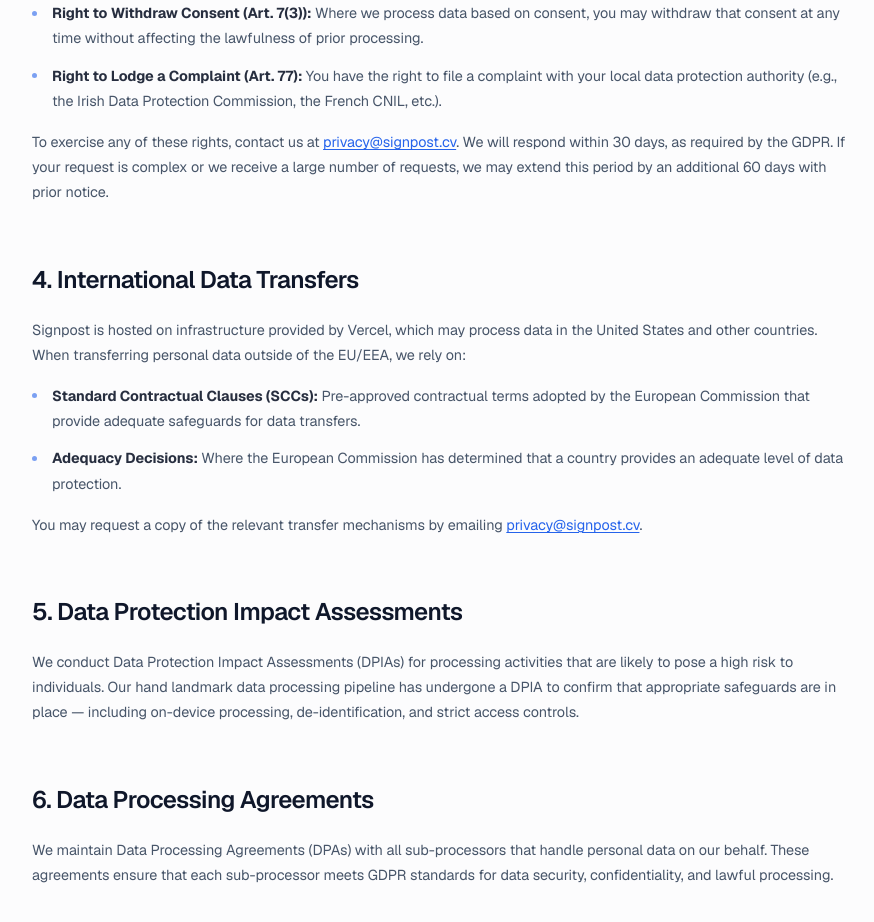
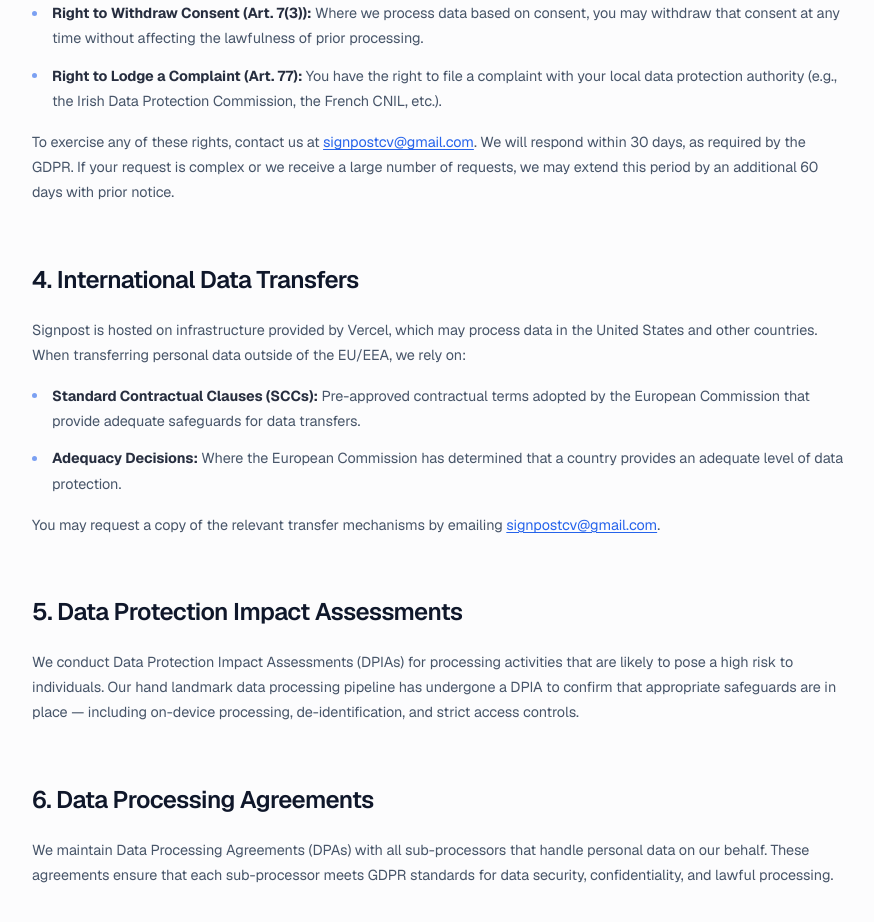
Before and after one commit to SignpostApp/landing, a Next.js app: page /legal/gdpr in a window 1280 px wide. Shown: the part 1860-2782 px from the top of the page, without its empty margins (200-1074 px from the left). Built offline with nearby package versions, Linux system fonts and the light colour scheme.

Commit message:
feat: update contact info

```diff
--- a/src/app/legal/cookies/page.tsx
+++ b/src/app/legal/cookies/page.tsx
@@ -191,10 +191,10 @@ export default function CookiePolicyPage() {
           <p className="text-muted text-sm leading-relaxed">
             Email:{" "}
             <a
-              href="mailto:privacy@signpost.cv"
+              href="mailto:signpostcv@gmail.com"
               className="text-accent-light hover:underline"
             >
-              privacy@signpost.cv
+              signpostcv@gmail.com
             </a>
           </p>
         </div>
--- a/src/app/legal/gdpr/page.tsx
+++ b/src/app/legal/gdpr/page.tsx
@@ -58,10 +58,10 @@ export default function GDPRPage() {
             <br />
             Email:{" "}
             <a
-              href="mailto:privacy@signpost.cv"
+              href="mailto:signpostcv@gmail.com"
               className="text-accent-light hover:underline"
             >
-              privacy@signpost.cv
+              signpostcv@gmail.com
             </a>
           </p>
         </div>
@@ -216,10 +216,10 @@ export default function GDPRPage() {
         <p className="legal-body">
           To exercise any of these rights, contact us at{" "}
           <a
-            href="mailto:privacy@signpost.cv"
+            href="mailto:signpostcv@gmail.com"
             className="text-accent-light hover:underline"
           >
-            privacy@signpost.cv
+            signpostcv@gmail.com
           </a>
           . We will respond within 30 days, as required by the GDPR. If your
           request is complex or we receive a large number of requests, we may
@@ -255,10 +255,10 @@ export default function GDPRPage() {
           You may request a copy of the relevant transfer mechanisms by
           emailing{" "}
           <a
-            href="mailto:privacy@signpost.cv"
+            href="mailto:signpostcv@gmail.com"
             className="text-accent-light hover:underline"
           >
-            privacy@signpost.cv
+            signpostcv@gmail.com
           </a>
           .
         </p>
@@ -323,10 +323,10 @@ export default function GDPRPage() {
             <br />
             Email:{" "}
             <a
-              href="mailto:privacy@signpost.cv"
+              href="mailto:signpostcv@gmail.com"
               className="text-accent-light hover:underline"
             >
-              privacy@signpost.cv
+              signpostcv@gmail.com
             </a>
           </p>
         </div>
--- a/src/app/legal/privacy/page.tsx
+++ b/src/app/legal/privacy/page.tsx
@@ -185,10 +185,10 @@ export default function PrivacyPolicyPage() {
           If you believe we have inadvertently collected data from a child
           under 13 without appropriate consent, please contact us at{" "}
           <a
-            href="mailto:privacy@signpost.cv"
+            href="mailto:signpostcv@gmail.com"
             className="text-accent-light hover:underline"
           >
-            privacy@signpost.cv
+            signpostcv@gmail.com
           </a>{" "}
           and we will delete the data promptly.
         </p>
@@ -211,10 +211,10 @@ export default function PrivacyPolicyPage() {
         <p className="legal-body">
           To exercise any of these rights, email us at{" "}
           <a
-            href="mailto:privacy@signpost.cv"
+            href="mailto:signpostcv@gmail.com"
             className="text-accent-light hover:underline"
           >
-            privacy@signpost.cv
+            signpostcv@gmail.com
           </a>
           . We aim to respond within 15 business days.
         </p>
@@ -262,10 +262,10 @@ export default function PrivacyPolicyPage() {
           <p className="text-muted text-sm leading-relaxed">
             Email:{" "}
             <a
-              href="mailto:privacy@signpost.cv"
+              href="mailto:signpostcv@gmail.com"
               className="text-accent-light hover:underline"
             >
-              privacy@signpost.cv
+              signpostcv@gmail.com
             </a>
           </p>
         </div>
--- a/src/app/legal/security/page.tsx
+++ b/src/app/legal/security/page.tsx
@@ -206,10 +206,10 @@ export default function SecurityPage() {
           <li>
             Email{" "}
             <a
-              href="mailto:security@signpost.cv"
+              href="mailto:signpostcv@gmail.com"
               className="text-accent-light hover:underline"
             >
-              security@signpost.cv
+              signpostcv@gmail.com
             </a>{" "}
             with a clear description of the vulnerability, steps to reproduce,
             and potential impact.
@@ -309,18 +309,18 @@ export default function SecurityPage() {
           <p className="text-muted text-sm leading-relaxed">
             Security:{" "}
             <a
-              href="mailto:security@signpost.cv"
+              href="mailto:signpostcv@gmail.com"
               className="text-accent-light hover:underline"
             >
-              security@signpost.cv
+              signpostcv@gmail.com
             </a>
             <br />
             Privacy:{" "}
             <a
-              href="mailto:privacy@signpost.cv"
+              href="mailto:signpostcv@gmail.com"
               className="text-accent-light hover:underline"
             >
-              privacy@signpost.cv
+              signpostcv@gmail.com
             </a>
           </p>
         </div>
--- a/src/app/legal/terms/page.tsx
+++ b/src/app/legal/terms/page.tsx
@@ -64,10 +64,10 @@ export default function TermsOfServicePage() {
           under your account. If you suspect that your account has been
           compromised, notify us immediately at{" "}
           <a
-            href="mailto:support@signpost.cv"
+            href="mailto:signpostcv@gmail.com"
             className="text-accent-light hover:underline"
           >
-            support@signpost.cv
+            signpostcv@gmail.com
           </a>
           .
         </p>
@@ -264,10 +264,10 @@ export default function TermsOfServicePage() {
           <p className="text-muted text-sm leading-relaxed">
             Email:{" "}
             <a
-              href="mailto:legal@signpost.cv"
+              href="mailto:signpostcv@gmail.com"
               className="text-accent-light hover:underline"
             >
-              legal@signpost.cv
+              signpostcv@gmail.com
             </a>
           </p>
         </div>
```
